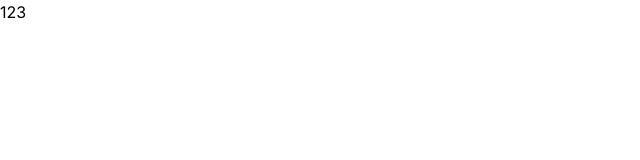
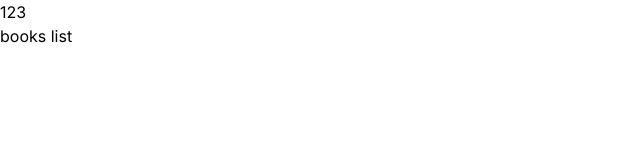
Before and after one commit to IvanZemsky/LinguaFranca, a Nuxt app: page /books in a window 1280 px wide. Before the commit this address had no page. Shown: the top 160 px of the page, without its empty margins (0-640 px from the left). Built offline with nearby package versions, Linux system fonts and the light colour scheme.

Commit message:
chore: add basis page structure

```diff
--- /dev/null
+++ b/app/pages/books/[book-name]/index.vue
@@ -0,0 +1,13 @@
+<template>
+    <div>
+        book desc
+    </div>
+</template>
+
+<script setup lang="ts">
+
+</script>
+
+<style scoped>
+
+</style>
--- /dev/null
+++ b/app/pages/books/[book-name]/lessons/[lesson-number].vue
@@ -0,0 +1,13 @@
+<template>
+    <div>
+        lesson
+    </div>
+</template>
+
+<script setup lang="ts">
+
+</script>
+
+<style scoped>
+
+</style>
--- /dev/null
+++ b/app/pages/books/[book-name]/lessons/index.vue
@@ -0,0 +1,13 @@
+<template>
+    <div>
+        lessons
+    </div>
+</template>
+
+<script setup lang="ts">
+
+</script>
+
+<style scoped>
+
+</style>
--- /dev/null
+++ b/app/pages/books/index.vue
@@ -0,0 +1,13 @@
+<template>
+    <div>
+        books list
+    </div>
+</template>
+
+<script setup lang="ts">
+
+</script>
+
+<style scoped>
+
+</style>
```
